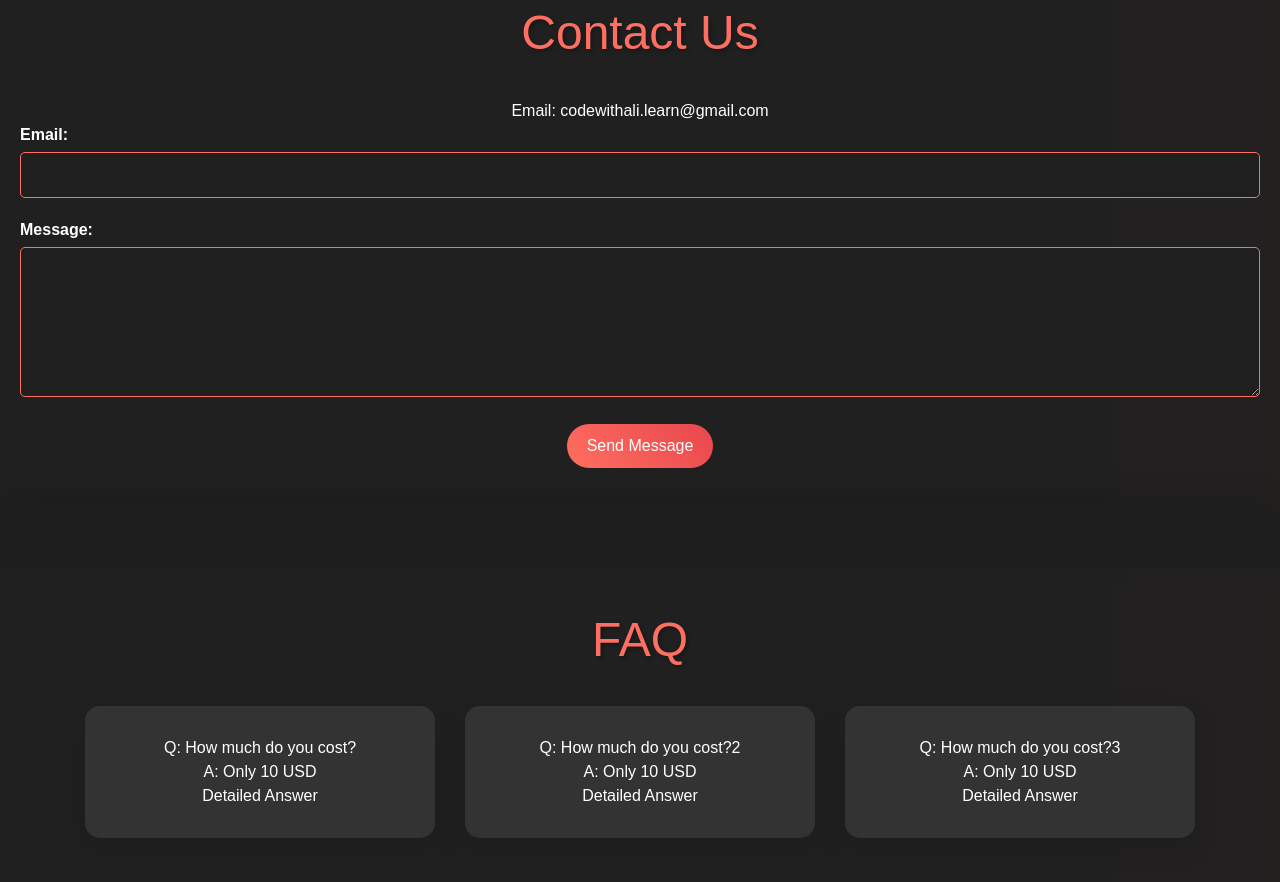
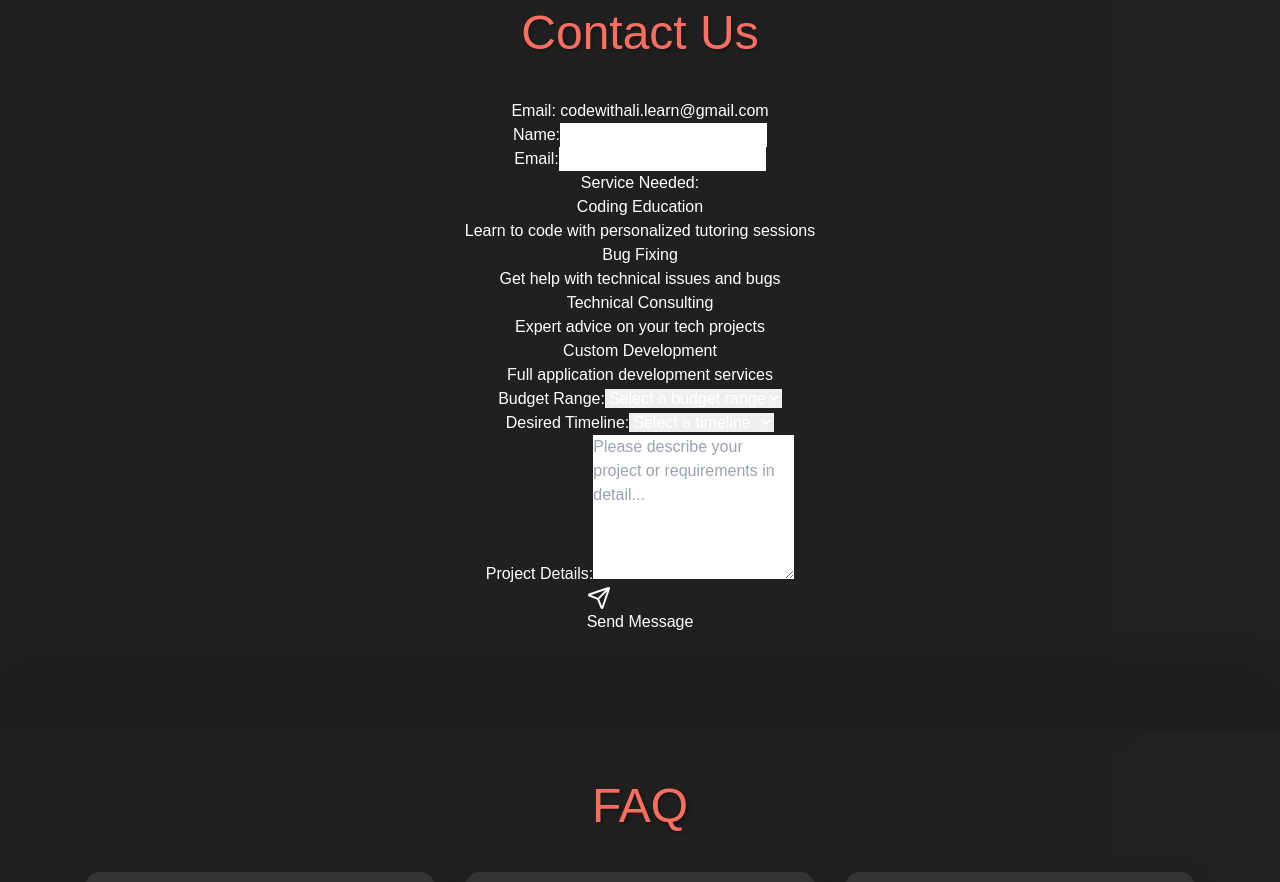
Before and after one commit to CodeWithAli-Co/CodeWithAli, a Next.js app: page / in a window 1280 px wide. Shown: the part 2000-2882 px from the top of the page. Built offline with nearby package versions, Linux system fonts and the light colour scheme.

Commit message:
Implementing and contructing the 4 different types of category services that CodeWithAli can handle, need to design and layer better

```diff
--- a/src/app/components/contact.tsx
+++ b/src/app/components/contact.tsx
@@ -1,19 +1,59 @@
-"use client"
+'use client';
+
 import { useState, FormEvent } from 'react';
+import { Send, Loader2 } from 'lucide-react';
 
 interface FormData {
+  name: string;
   email: string;
+  service: string;
+  budget: string;
+  timeline: string;
   message: string;
 }
 
-export const ContactForm = () => {
+const services = [
+  {id: 'teaching', name: 'Coding Education', description: 'Learn to code with personalized tutoring sessions'},
+  {id: 'debugging', name: 'Bug Fixing', description: 'Get help with technical issues and bugs'},
+  {id: 'consulting', name: 'Technical Consulting', description: 'Expert advice on your tech projects'},
+  {id: 'development', name: 'Custom Development', description: 'Full application development services'}
+];
+
+const budgetRanges = [
+  'Under $500',
+  '$500 - $1,000',
+  '$1,000 - $1,500',
+  '$5,000+'
+];
+
+const timelineOptions = [
+  'Less than 1 week',
+  '1-2 weeks',
+  '1-3 months',
+  '3+ months'
+];
+
+export function ContactForm() {
   const [formData, setFormData] = useState<FormData>({
+    name: '',
     email: '',
+    service: '',
+    budget: '',
+    timeline: '',
+    message: ''
+  });
+
+  const [isSubmitting, setIsSubmitting] = useState(false);
+  const [status, setStatus] = useState<{ type: 'success' | 'error' | null; message: string }>({
+    type: null,
     message: ''
   });
 
   const handleSubmit = async (e: FormEvent<HTMLFormElement>) => {
     e.preventDefault();
+    setIsSubmitting(true);
+    setStatus({ type: null, message: '' });
+
     try {
       const response = await fetch('/api/submit_contact', {
         method: 'POST',
@@ -27,21 +67,49 @@ export const ContactForm = () => {
         throw new Error('Failed to submit form');
       }
 
-      setFormData({ email: '', message: '' });
-      // Handle success (e.g., show a success message)
+      setFormData({
+        name: '',
+        email: '',
+        service: '',
+        budget: '',
+        timeline: '',
+        message: ''
+      });
+      setStatus({
+        type: 'success',
+        message: 'Thanks for reaching out!'
+      });
     } catch (error) {
       console.error('Error submitting form:', error);
-      // Handle error, atm still doesn't work but too tired to go on
+      setStatus({
+        type: 'error',
+        message: 'There was an error submitting your message. Please try again.'
+      });
+    } finally {
+      setIsSubmitting(false);
     }
   };
 
   return (
-    <form onSubmit={handleSubmit}>
-      <div className="form-group mb-4">
-        <label
-          htmlFor="email"
-          className="block text-sm font-medium mb-2"
-        >
+    <form onSubmit={handleSubmit} className="max-w-2xl mx-auto space-y-6">
+      {/* Name Field */}
+      <div>
+        <label htmlFor="name" className="block text-sm font-medium mb-2">
+          Name:
+        </label>
+        <input
+          type="text"
+          id="name"
+          value={formData.name}
+          onChange={(e) => setFormData({ ...formData, name: e.target.value })}
+          className="w-full p-3 border rounded-lg focus:ring-2 focus:ring-blue-500"
+          required
+        />
+      </div>
+
+      {/* Email Field */}
+      <div>
+        <label htmlFor="email" className="block text-sm font-medium mb-2">
           Email:
         </label>
         <input
@@ -49,34 +117,119 @@ export const ContactForm = () => {
           id="email"
           value={formData.email}
           onChange={(e) => setFormData({ ...formData, email: e.target.value })}
-          className="w-full p-2 border rounded-lg"
+          className="w-full p-3 border rounded-lg focus:ring-2 focus:ring-blue-500"
           required
         />
       </div>
 
-      <div className="form-group mb-4">
-        <label
-          htmlFor="message"
-          className="block text-sm font-medium mb-2"
+      {/* Service Selection */}
+      <div>
+        <label className="block text-sm font-medium mb-2">
+          Service Needed:
+        </label>
+        <div className="grid grid-cols-1 md:grid-cols-2 gap-4">
+          {services.map((service) => (
+            <div
+              key={service.id}
+              className={`p-4 border rounded-lg cursor-pointer transition-all ${
+                formData.service === service.id
+                  ? 'border-blue-500 bg-blue-50'
+                  : 'hover:border-gray-400'
+              }`}
+              onClick={() => setFormData({ ...formData, service: service.id })}
+            >
+              <h3 className="font-medium">{service.name}</h3>
+              <p className="text-sm text-gray-600">{service.description}</p>
+            </div>
+          ))}
+        </div>
+      </div>
+
+      {/* Budget Range */}
+      <div>
+        <label htmlFor="budget" className="block text-sm font-medium mb-2">
+          Budget Range:
+        </label>
+        <select
+          id="budget"
+          value={formData.budget}
+          onChange={(e) => setFormData({ ...formData, budget: e.target.value })}
+          className="w-full p-3 border rounded-lg focus:ring-2 focus:ring-blue-500"
+          required
         >
-          Message:
+          <option value="">Select a budget range</option>
+          {budgetRanges.map((range) => (
+            <option key={range} value={range}>
+              {range}
+            </option>
+          ))}
+        </select>
+      </div>
+
+      {/* Timeline */}
+      <div>
+        <label htmlFor="timeline" className="block text-sm font-medium mb-2">
+          Desired Timeline:
+        </label>
+        <select
+          id="timeline"
+          value={formData.timeline}
+          onChange={(e) => setFormData({ ...formData, timeline: e.target.value })}
+          className="w-full p-3 border rounded-lg focus:ring-2 focus:ring-blue-500"
+          required
+        >
+          <option value="">Select a timeline</option>
+          {timelineOptions.map((option) => (
+            <option key={option} value={option}>
+              {option}
+            </option>
+          ))}
+        </select>
+      </div>
+
+      {/* Message Field */}
+      <div>
+        <label htmlFor="message" className="block text-sm font-medium mb-2">
+          Project Details:
         </label>
         <textarea
           id="message"
           value={formData.message}
           onChange={(e) => setFormData({ ...formData, message: e.target.value })}
-          className="w-full p-2 border rounded-lg"
+          className="w-full p-3 border rounded-lg focus:ring-2 focus:ring-blue-500"
           required
-          rows={4}
+          rows={6}
+          placeholder="Please describe your project or requirements in detail..."
         />
       </div>
 
+      {/* Status Messages */}
+      {status.type && (
+        <div className={`p-4 rounded-lg ${
+          status.type === 'success' ? 'bg-green-50 text-green-800' : 'bg-red-50 text-red-800'
+        }`}>
+          {status.message}
+        </div>
+      )}
+
+      {/* Submit Button */}
       <button
         type="submit"
-        className="btn-submit bg-blue-500 hover:bg-blue-600 text-white font-bold py-2 px-4 rounded"
+        disabled={isSubmitting}
+        className="w-full flex items-center justify-center gap-2 bg-blue-500 hover:bg-blue-600 text-white font-bold py-3 px-6 rounded-lg disabled:opacity-50 disabled:cursor-not-allowed"
       >
-        Send Message
+        {isSubmitting ? (
+          <>
+            <Loader2 className="h-5 w-5 animate-spin" />
+            Sending...
+          </>
+        ) : (
+          <>
+            <Send className="h-5 w-5" />
+            Send Message
+          </>
+        )}
       </button>
     </form>
   );
-};
+}
--- a/src/app/page.tsx
+++ b/src/app/page.tsx
@@ -3,6 +3,11 @@ import alipic from "../../public/alipic.png";
 import Image from "next/image";
 import { FlashMessages } from "./components/FlashMessage";
 import { ContactForm } from "./components/contact";
+
+
+
+
+
 
 export default function Home() {
   return (
--- /dev/null
+++ b/src/app/submit_contact/route.ts
@@ -0,0 +1,16 @@
+import { NextResponse } from "next/server";
+
+export async function POST(request: Request) {
+    try {
+        const data = await request.json();
+
+        console.log('Recieved contact form Submission', data);
+        return NextResponse.json({message: 'success'});
+    } catch (error) {
+        console.error('Errror processing contact form:', error);
+        return NextResponse.json(
+            {error: 'failed to process form submission'},
+            { status: 500}
+        );
+    }
+}
```
Also changed, not shown: package.json (+7 -6 lines), 1 other file (tests, documents, lock files or other folders).
